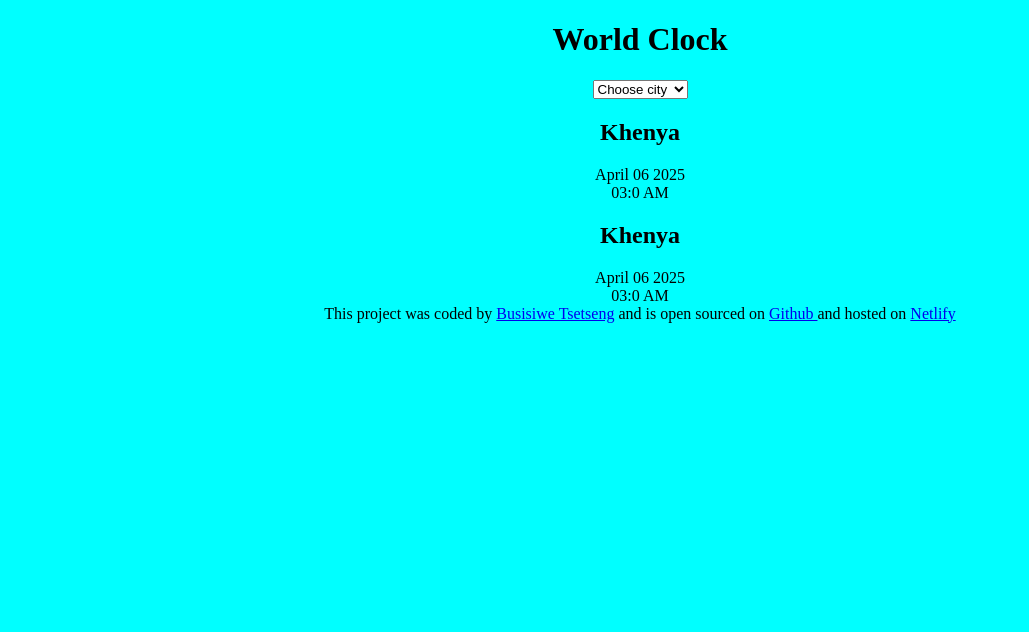
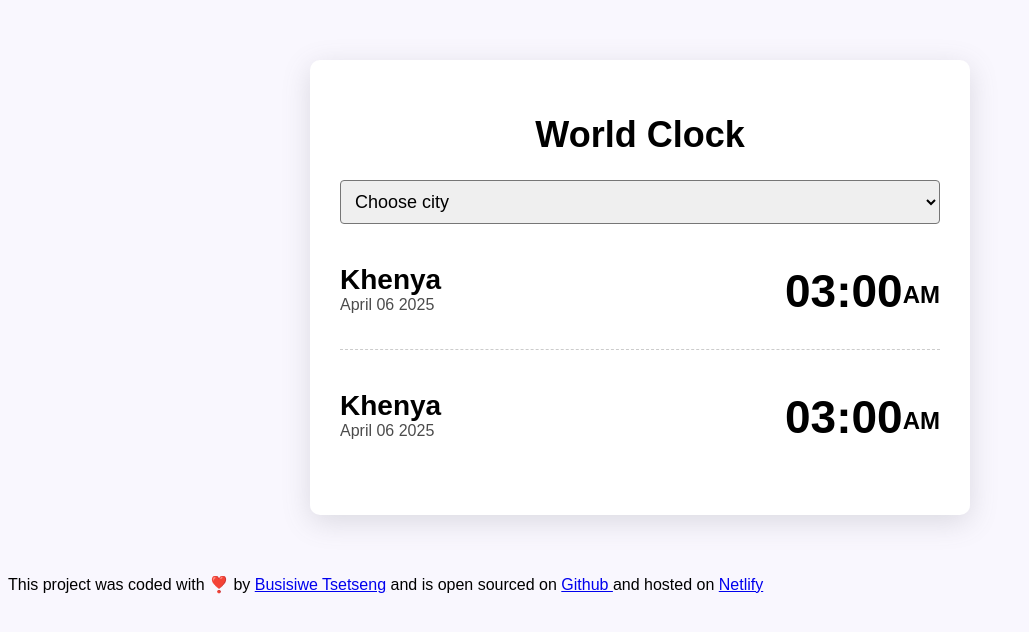
Before and after one commit to DemureSiwe/World-clock, a plain HTML site: page World clock.html in a window 1280 px wide. Shown: the whole page, without its empty margins (0-1029 px from the left). Drawn offline with Linux system fonts and the light colour scheme.

Commit message:
styled the project with css

```diff
--- a/World clock.html
+++ b/World clock.html
@@ -9,29 +9,38 @@
   <body>
     <div class="container">
       <h1>World Clock</h1>
-      <select name="" id="">
+
+      <select>
         <option value="">Choose city</option>
         <option value="">South Africa</option>
         <option value="">London</option>
         <option value="">Sydney</option>
         <option value="">Japan</option>
       </select>
+
       <div class="city">
-        <h2>Khenya</h2>
-        <div class="date">April 06 2025</div>
-        <div class="time">03:0 AM</div>
+        <div>
+          <h2>Khenya</h2>
+          <div class="date">April 06 2025</div>
+        </div>
+        <div class="time">03:00<small>AM</small></div>
       </div>
 
       <div class="city">
-        <h2>Khenya</h2>
-        <div class="date">April 06 2025</div>
-        <div class="time">03:0 AM</div>
+        <div>
+          <h2>Khenya</h2>
+          <div class="date">April 06 2025</div>
+        </div>
+        <div class="time">03:00<small>AM</small></div>
       </div>
     </div>
+
     <footer>
-      This project was coded by
-      <a href="http://" target="_blank">Busisiwe Tsetseng</a> and is open
-      sourced on
+      This project was coded with ❣️ by
+      <a href="https://github.com/DemureSiwe" target="_blank"
+        >Busisiwe Tsetseng</a
+      >
+      and is open sourced on
       <a href="https://github.com/DemureSiwe/World-clock.git" target="_blank">
         Github </a
       >and hosted on
--- a/mystyles.css
+++ b/mystyles.css
@@ -1,4 +1,64 @@
 body {
-  background-color: aqua;
+  background-color: #f9f7fe;
+  font-family: sans-serif;
+}
+
+h1 {
   text-align: center;
+  font-size: 36px;
 }
+
+h2 {
+  margin: 0;
+  font-size: 28px;
+}
+
+select {
+  display: block;
+  width: 100%;
+  font-size: 18px;
+  border-radius: 4px;
+  padding: 10px;
+}
+
+.container {
+  max-width: 600px;
+  margin: 60px auto;
+  background: white;
+  padding: 30px;
+  box-shadow: rgba(100, 100, 111, 0.2) 0px 7px 29px 0px;
+  border-radius: 10px;
+}
+
+.city {
+  display: flex;
+  margin: 10px 0;
+  justify-content: space-between;
+  padding: 30px 0;
+  border-bottom: 1px dashed rgba(0, 0, 0, 0.2);
+}
+
+.city:last-child {
+  border: none;
+}
+
+.date {
+  opacity: 0.7;
+}
+
+.time {
+  font-size: 46px;
+  font-weight: bold;
+}
+
+.time small {
+  font-size: 24px;
+  vertical-align: middle;
+  line-height: 48px;
+}
+
+.footer {
+  text-align: center;
+  font-size: 18px;
+  color: rgba(0, 0, 0, 0.8);
+}
```
